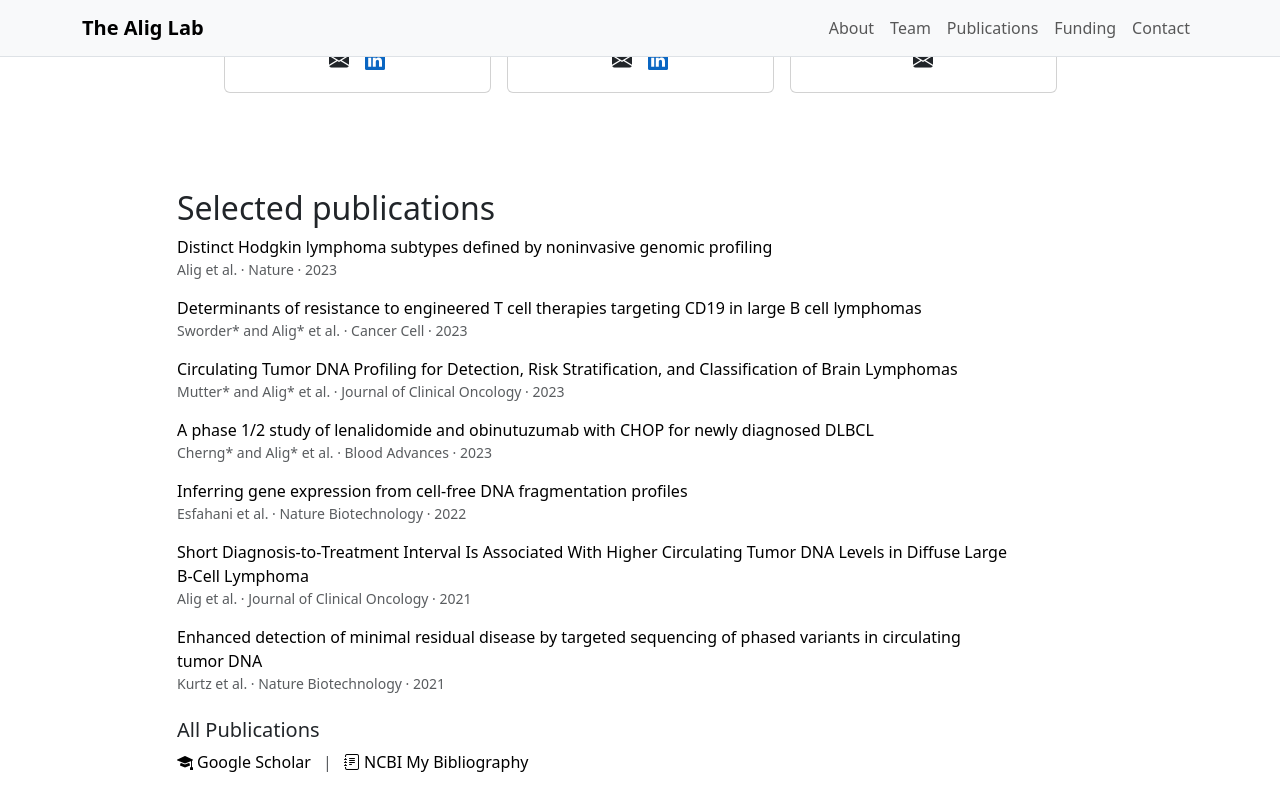
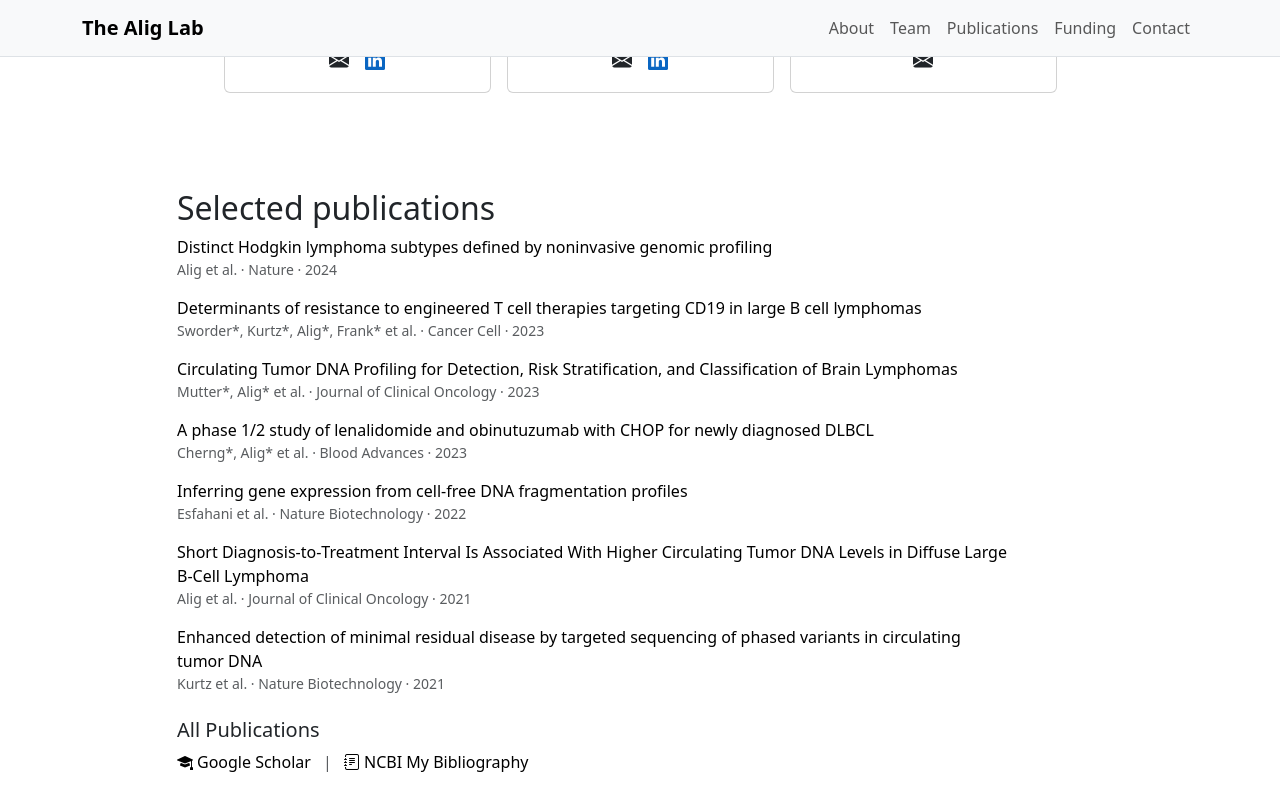
Before and after one commit to AligLab/AligLab.github.io, a Jekyll site: the page built from index.md, in a window 1280 px wide and 900 px high, scrolled down 1780 px, cut to the strip 0-862 px from the top of the window. Shown: the top 811 px of the strip. Built offline with Jekyll 4.4.1, drawn with Linux system fonts in a browser that asks for light colours.

Commit message:
Update selected_pubs.yml

```diff
--- a/_data/selected_pubs.yml
+++ b/_data/selected_pubs.yml
@@ -2,23 +2,23 @@
 - title: "Distinct Hodgkin lymphoma subtypes defined by noninvasive genomic profiling"
   authors_display: "Alig et al."
   venue: Nature
-  year: 2023
+  year: 2024
   url: https://doi.org/10.1038/s41586-023-06903-x
 
 - title: "Determinants of resistance to engineered T cell therapies targeting CD19 in large B cell lymphomas"
-  authors_display: "Sworder* and Alig* et al."
+  authors_display: "Sworder*, Kurtz*, Alig*, Frank* et al."
   venue: Cancer Cell
   year: 2023
   url: https://doi.org/10.1016/j.ccell.2022.12.005
 
 - title: "Circulating Tumor DNA Profiling for Detection, Risk Stratification, and Classification of Brain Lymphomas"
-  authors_display: "Mutter* and Alig* et al."
+  authors_display: "Mutter*, Alig* et al."
   venue: Journal of Clinical Oncology
   year: 2023
   url: https://doi.org/10.1200/JCO.22.00826
 
 - title: "A phase 1/2 study of lenalidomide and obinutuzumab with CHOP for newly diagnosed DLBCL"
-  authors_display: "Cherng* and Alig* et al."
+  authors_display: "Cherng*, Alig* et al."
   venue: Blood Advances
   year: 2023
   url: https://doi.org/10.1182/bloodadvances.2022008174
```
